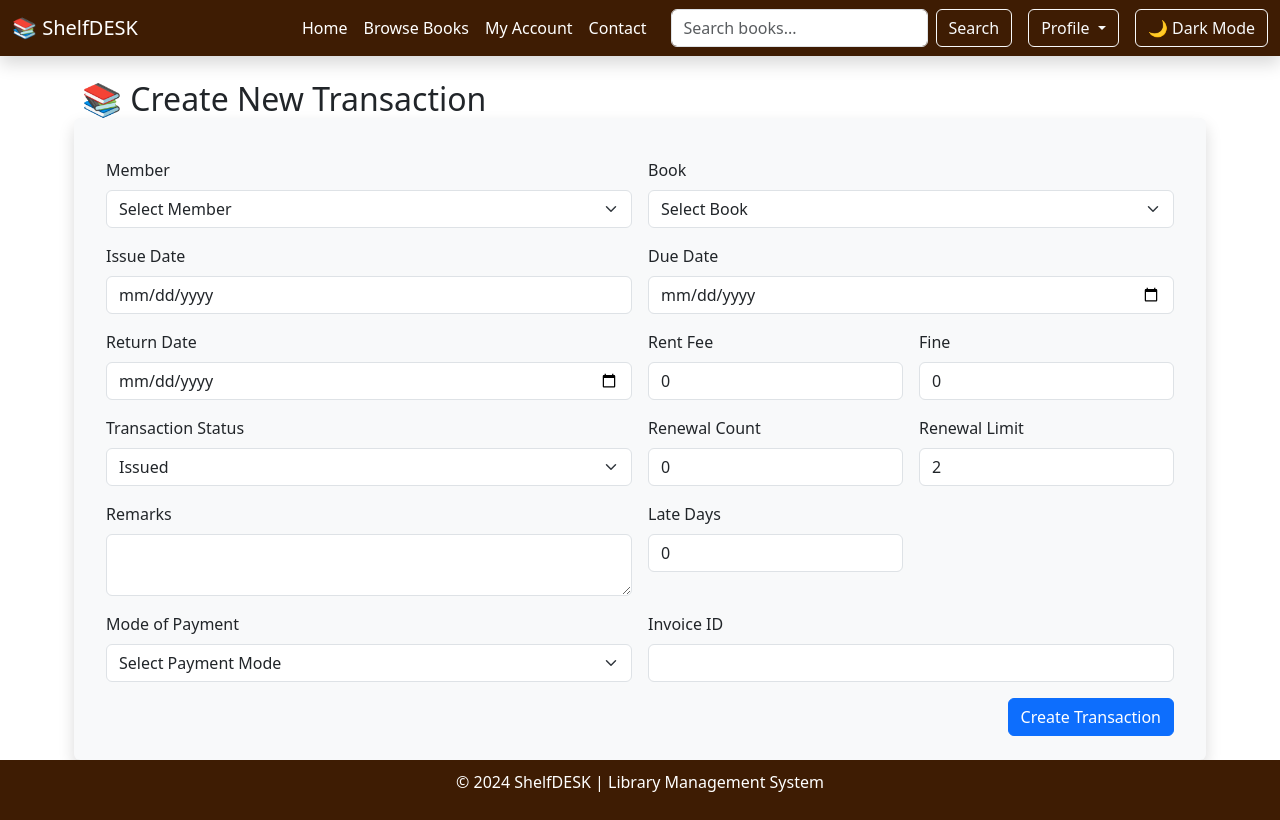
After one commit to amankumarkc/LMS_Flask, a Flask app: page /create-transaction in a window 1280 px wide. The commit adds this page. Run offline with Flask 2, Linux system fonts and the light colour scheme; parts of the project's set-up code (start-up, migrations or seed data) failed here and were passed over.

Commit message:
created frontend for member creation, transaction and list of members

```diff
--- a/app.py
+++ b/app.py
@@ -9,6 +9,18 @@ app = Flask(__name__)
 @app.route('/')
 def home():
     return "home page"
+
+@app.route('/members')
+def members():
+    return render_template("members.html")
+
+@app.route('/create-member')
+def create_member():
+    return render_template("create-member.html")
+
+@app.route('/create-transaction')
+def create_transaction():
+    return render_template("create-transaction.html")
 
 @app.route("/books_api", methods=["GET", "POST"])
 def index():
--- a/templates/base.html
+++ b/templates/base.html
@@ -16,12 +16,16 @@
             flex: 1;
         }
         .navbar-custom {
-            background-color: #3e1c03; /* Brown color */
+            background-color: #3e1c03;
         }
         .navbar-custom .navbar-brand,
         .navbar-custom .nav-link,
         .navbar-custom .navbar-toggler-icon {
             color: white !important;
+        }
+        .navbar-custom .nav-link.active {
+            font-weight: bold;
+            text-decoration: underline;
         }
         .footer {
             background: #3e1c03;
@@ -29,12 +33,15 @@
             text-align: center;
             padding: 10px;
             margin-top: auto;
-            position: relative;
             width: 100%;
+        }
+        .dark-mode {
+            background-color: #121212 !important;
+            color: #e0e0e0 !important;
         }
     </style>
 </head>
-<body>
+<body data-bs-theme="light">
 
     <!-- Brown Navbar -->
     <nav class="navbar navbar-expand-lg navbar-custom shadow">
@@ -45,15 +52,29 @@
             </button>
             <div class="collapse navbar-collapse" id="navbarNav">
                 <ul class="navbar-nav ms-auto">
-                    <li class="nav-item"><a class="nav-link active" href="/">Home</a></li>
-                    <li class="nav-item"><a class="nav-link" href="#">Browse Books</a></li>
-                    <li class="nav-item"><a class="nav-link" href="#">My Account</a></li>
-                    <li class="nav-item"><a class="nav-link" href="#">Contact</a></li>
+                    <li class="nav-item"><a class="nav-link" href="/" id="home-link">Home</a></li>
+                    <li class="nav-item"><a class="nav-link" href="/browse" id="browse-link">Browse Books</a></li>
+                    <li class="nav-item"><a class="nav-link" href="/account" id="account-link">My Account</a></li>
+                    <li class="nav-item"><a class="nav-link" href="/contact" id="contact-link">Contact</a></li>
                 </ul>
                 <form class="d-flex ms-3">
                     <input class="form-control me-2" type="search" placeholder="Search books..." aria-label="Search">
                     <button class="btn btn-outline-light" type="submit">Search</button>
                 </form>
+
+                <!-- Profile Dropdown -->
+                <div class="dropdown ms-3">
+                    <button class="btn btn-outline-light dropdown-toggle" type="button" data-bs-toggle="dropdown" aria-expanded="false">
+                        <i class="bi bi-person-circle"></i> Profile
+                    </button>
+                    <ul class="dropdown-menu dropdown-menu-end">
+                        <li><a class="dropdown-item" href="/login">Login</a></li>
+                        <li><a class="dropdown-item" href="/register">Register</a></li>
+                    </ul>
+                </div>
+
+                <!-- Dark Mode Toggle -->
+                <button id="theme-toggle" class="btn btn-outline-light ms-3">🌙 Dark Mode</button>
             </div>
         </div>
     </nav>
@@ -66,5 +87,31 @@
     </footer>
 
     <script src="https://cdn.jsdelivr.net/npm/bootstrap@5.3.3/dist/js/bootstrap.bundle.min.js"></script>
+    <script>
+        // Highlight the active page dynamically
+        document.addEventListener("DOMContentLoaded", function () {
+            let path = window.location.pathname;
+            document.querySelectorAll(".nav-link").forEach(link => {
+                if (link.getAttribute("href") === path) {
+                    link.classList.add("active");
+                }
+            });
+
+            // Dark Mode Toggle
+            const themeToggle = document.getElementById("theme-toggle");
+            const body = document.body;
+            themeToggle.addEventListener("click", function () {
+                if (body.classList.contains("dark-mode")) {
+                    body.classList.remove("dark-mode");
+                    body.setAttribute("data-bs-theme", "light");
+                    themeToggle.textContent = "🌙 Dark Mode";
+                } else {
+                    body.classList.add("dark-mode");
+                    body.setAttribute("data-bs-theme", "dark");
+                    themeToggle.textContent = "☀ Light Mode";
+                }
+            });
+        });
+    </script>
 </body>
 </html>
--- /dev/null
+++ b/templates/create-transaction.html
@@ -0,0 +1,161 @@
+{% extends "base.html" %}
+
+{% block body %}
+<div class="container mt-4">
+    <h2 class="mb-3">📚 Create New Transaction</h2>
+
+    <form method="POST" action="{{ url_for('create_transaction') }}" class="row g-3 shadow p-4 rounded bg-light">
+
+        <!-- Member Selection -->
+        <div class="col-md-6">
+            <label for="member" class="form-label">Member</label>
+            <select class="form-select" id="member" name="member" required>
+                <option value="" selected disabled>Select Member</option>
+                {% for member in members %}
+                <option value="{{ member.id }}">{{ member.first_name }} {{ member.last_name }} (ID: {{ member.member_id }})</option>
+                {% endfor %}
+            </select>
+        </div>
+
+        <!-- Book Selection -->
+        <div class="col-md-6">
+            <label for="book" class="form-label">Book</label>
+            <select class="form-select" id="book" name="book" required>
+                <option value="" selected disabled>Select Book</option>
+                {% for book in books %}
+                <option value="{{ book.id }}">{{ book.title }} ({{ book.author }})</option>
+                {% endfor %}
+            </select>
+        </div>
+
+        <!-- Issue Date (Auto-filled with today's date) -->
+        <div class="col-md-6">
+            <label for="issue_date" class="form-label">Issue Date</label>
+            <input type="date" class="form-control" id="issue_date" name="issue_date" value="{{ today }}" required readonly>
+        </div>
+
+        <!-- Due Date (Auto-calculated) -->
+        <div class="col-md-6">
+            <label for="due_date" class="form-label">Due Date</label>
+            <input type="date" class="form-control" id="due_date" name="due_date" required>
+        </div>
+
+        <!-- Return Date -->
+        <div class="col-md-6">
+            <label for="return_date" class="form-label">Return Date</label>
+            <input type="date" class="form-control" id="return_date" name="return_date">
+        </div>
+
+        <!-- Rent Fee & Fine -->
+        <div class="col-md-3">
+            <label for="rent_fee" class="form-label">Rent Fee</label>
+            <input type="number" step="0.01" class="form-control" id="rent_fee" name="rent_fee" value="0" required>
+        </div>
+        <div class="col-md-3">
+            <label for="fine" class="form-label">Fine</label>
+            <input type="number" step="0.01" class="form-control" id="fine" name="fine" value="0">
+        </div>
+
+        <!-- Status -->
+        <div class="col-md-6">
+            <label for="status" class="form-label">Transaction Status</label>
+            <select class="form-select" id="status" name="status" required>
+                <option value="issued" selected>Issued</option>
+                <option value="returned">Returned</option>
+            </select>
+        </div>
+
+        <!-- Renewal Count & Limit -->
+        <div class="col-md-3">
+            <label for="renewal_count" class="form-label">Renewal Count</label>
+            <input type="number" class="form-control" id="renewal_count" name="renewal_count" value="0" readonly>
+        </div>
+        <div class="col-md-3">
+            <label for="renewal_limit" class="form-label">Renewal Limit</label>
+            <input type="number" class="form-control" id="renewal_limit" name="renewal_limit" value="2" readonly>
+        </div>
+
+        <!-- Remarks -->
+        <div class="col-md-6">
+            <label for="remarks" class="form-label">Remarks</label>
+            <textarea class="form-control" id="remarks" name="remarks" rows="2"></textarea>
+        </div>
+
+        <!-- Late Days (Auto-Calculated) -->
+        <div class="col-md-3">
+            <label for="late_days" class="form-label">Late Days</label>
+            <input type="number" class="form-control" id="late_days" name="late_days" value="0" readonly>
+        </div>
+
+        <!-- Mode of Payment -->
+        <div class="col-md-6">
+            <label for="mode_of_payment" class="form-label">Mode of Payment</label>
+            <select class="form-select" id="mode_of_payment" name="mode_of_payment">
+                <option value="" selected disabled>Select Payment Mode</option>
+                <option value="cash">Cash</option>
+                <option value="online">Online</option>
+            </select>
+        </div>
+
+        <!-- Invoice ID -->
+        <div class="col-md-6">
+            <label for="invoice_id" class="form-label">Invoice ID</label>
+            <input type="text" class="form-control" id="invoice_id" name="invoice_id">
+        </div>
+
+        <!-- Submit Button -->
+        <div class="col-12 text-end">
+            <button type="submit" class="btn btn-primary"><i class="bi bi-check-circle"></i> Create Transaction</button>
+        </div>
+    </form>
+</div>
+
+<!-- Auto-calculate Due Date -->
+<script>
+
+    // Calculate late days when return date is selected
+    document.getElementById("return_date").addEventListener("change", function () {
+        let returnDate = new Date(this.value);
+        let dueDate = new Date(document.getElementById("due_date").value);
+
+        let lateDays = Math.max(0, Math.ceil((returnDate - dueDate) / (1000 * 60 * 60 * 24))); // Convert to days
+        document.getElementById("late_days").value = lateDays;
+    });
+
+    document.addEventListener("DOMContentLoaded", function () {
+        let issueDateInput = document.getElementById("issue_date");
+        let dueDateInput = document.getElementById("due_date");
+
+        function calculateDueDate() {
+            if (issueDateInput.value) {
+                // Extract MM/DD/YYYY format correctly
+                let issueDateParts = issueDateInput.value.split("/");
+                let month = parseInt(issueDateParts[0]) - 1; // Months are 0-indexed in JS
+                let day = parseInt(issueDateParts[1]);
+                let year = parseInt(issueDateParts[2]);
+
+                let issueDate = new Date(year, month, day);
+
+                // Add 15 days
+                issueDate.setDate(issueDate.getDate() + 15);
+
+                // Format back to MM/DD/YYYY
+                let newMonth = (issueDate.getMonth() + 1).toString().padStart(2, '0'); // Ensure two-digit month
+                let newDay = issueDate.getDate().toString().padStart(2, '0'); // Ensure two-digit day
+                let newYear = issueDate.getFullYear();
+
+                let formattedDueDate = `${newMonth}/${newDay}/${newYear}`;
+
+                dueDateInput.value = formattedDueDate; // Auto-fill Due Date
+            }
+        }
+
+        // Automatically calculate due date on page load
+        calculateDueDate();
+    });
+
+
+
+</script>
+
+{% endblock %}
```
Also changed, not shown: templates/create-member.html (added, +125 -0 lines), templates/members.html (added, +71 -0 lines).
